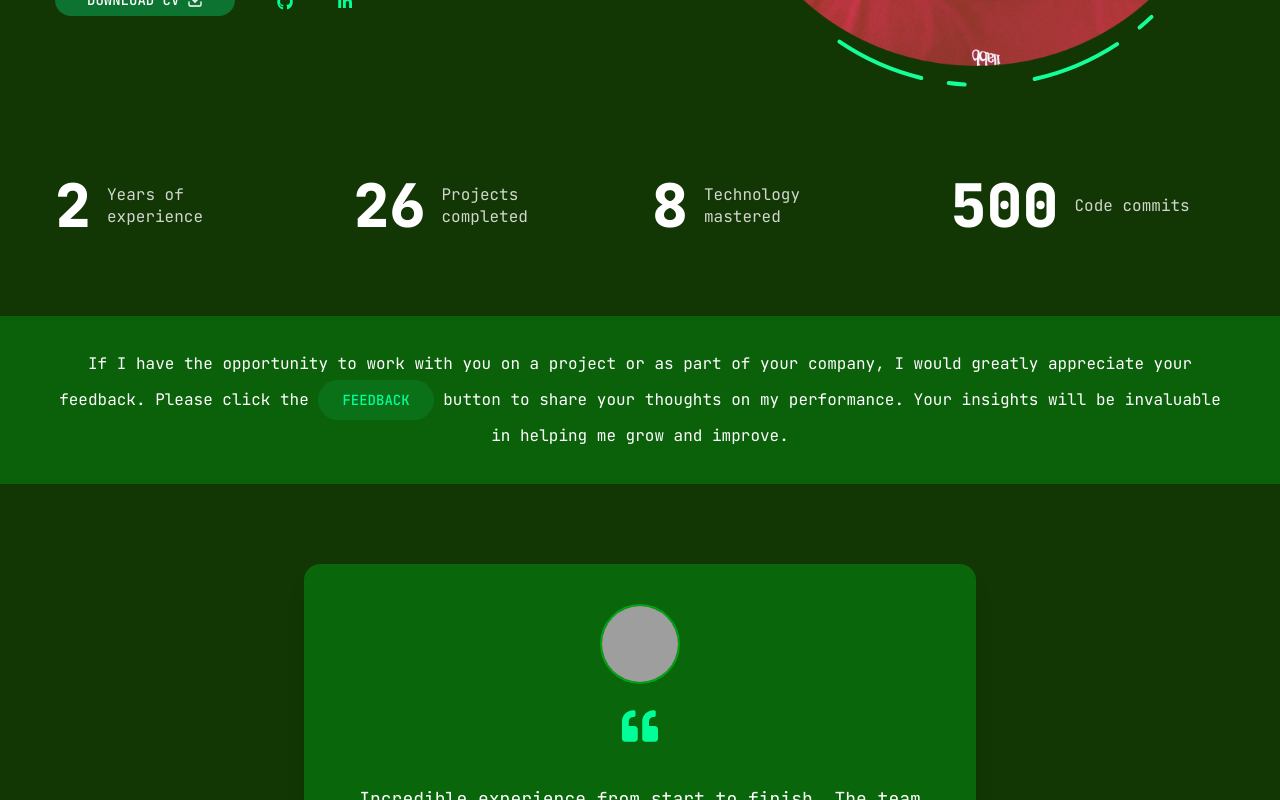
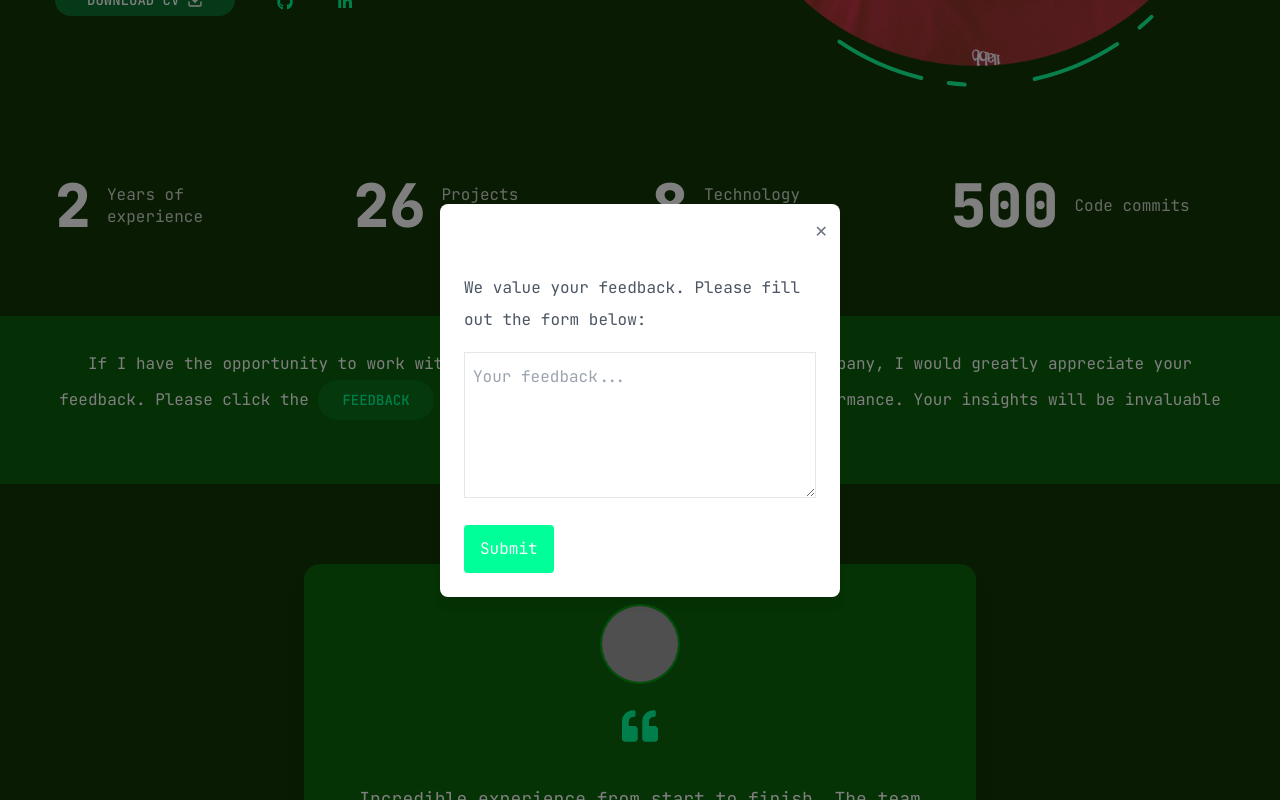
Before and after one commit to marktmng/mark-portfolio, a Next.js app: page / in a window 1280 px wide. Both pictures are taken after a click on the button "FEEDBACK". Shown: the part 586-1386 px from the top of the page. Built offline with nearby package versions, Linux system fonts and the light colour scheme; grey boxes are pictures that could not be loaded.

Commit message:
feedback page is added

```diff
--- a/app/page.jsx
+++ b/app/page.jsx
@@ -1,86 +1,72 @@
+"use client"; // Important for using useState
+
 import { Button } from "@/components/ui/button";
 import { FiDownload } from "react-icons/fi";
+import { useState } from "react";
 
+import FeedbackForm from "@/components/ui/FeedbackForm";
 import Photo from "@/components/ui/Photo";
 import Social from "@/components/ui/Social";
 import Stats from "@/components/ui/Stats";
 import Testimonials from "@/components/ui/Testimonials";
 
 const Home = () => {
+  const [isOpen, setIsOpen] = useState(false);
+
   return (
     <section className="h-full">
       <div className="container mx-auto">
-        {/* Flex container to handle layout for desktop and mobile */}
+        {/* Main content */}
         <div className="flex flex-col xl:flex-row items-center justify-between xl:pt-8 xl:pb-24">
-          {/* Text content */}
-          <div
-            className="text-center xl:text-left xl:mr-12 order-2 xl:order-1"
-            // Changed xl:order-none to xl:order-1 for desktop so the text appears first on the left
-          >
+          <div className="text-center xl:text-left xl:mr-12 order-2 xl:order-1">
             <span className="text-xl">Software Developer</span>
             <br />
             <h1 className="h1 mb-6">
               Hello I'm <span className="text-accent">Mark Tamang</span>
             </h1>
             <p className="max-w-[500px] mb-9 text-white/80">
-              I excel at crafting elegant experiences and I am proficient in
-              various programming languages and technologies.
+              I excel at crafting elegant experiences and I am proficient in various programming languages and technologies.
             </p>
-            {/* Buttons and social links */}
+            {/* Download CV & Social */}
             <div className="flex flex-col xl:flex-row items-center xl:items-start gap-8">
-              {/* Flex layout for buttons and social links */}
-              <Button
-                size="lg"
-                className="uppercase bg-accent/30 text-white hover:bg-accent/10 hover:text-accent"
-              >
+              <Button size="lg" className="uppercase bg-accent/30 text-white hover:bg-accent/10 hover:text-accent">
                 <a href="/CV.pdf" className="flex items-center gap-2" download>
                   <span>Download CV</span>
                   <FiDownload />
                 </a>
               </Button>
-              {/* Social links added inside a flex container */}
               <div className="mb-8 xl:mb-0">
-                <Social
-                  containerStyles="flex gap-6"
-                  iconStyles="w-9 h-9 border-accent rounded-full
-                   flex justify-center items-center text-accent text-base hover:bg-accent
-                    hover:text-primary hover:transition-all duration-500"
-                />
+                <Social containerStyles="flex gap-6" iconStyles="w-9 h-9 border-accent rounded-full flex justify-center items-center text-accent text-base hover:bg-accent hover:text-primary hover:transition-all duration-500" />
               </div>
             </div>
           </div>
           {/* Image Section */}
-          <div
-            className="order-1 xl:order-2 mb-8 xl:mb-0"
-            // Changed xl:order-none to xl:order-2 for desktop so the image appears on the right
-          >
+          <div className="order-1 xl:order-2 mb-8 xl:mb-0">
             <Photo />
           </div>
         </div>
       </div>
       <div className="flex flex-col gap-20 mx-auto">
         <Stats />
+        {/* Feedback Section */}
         <div className="bg-[#02a312]/40 flex justify-center py-8">
           <div className="container flex flex-col xl:flex-col items-center xl:items-start gap-8">
             <p className="text-center">
-              If I have the opportunity to work with you on a project or as part
-              of your company, I would greatly appreciate your feedback. Please
-              click the{" "}
+              If I have the opportunity to work with you on a project or as part of your company, I would greatly appreciate your feedback. Please click the{" "}
               <Button
-                className="uppercase bg-yellow-400 text-[#24292f]/70
-              hover:bg-accent/10 hover:text-accent
-              focus:bg-accent/10 focus:text-accent
-              active:bg-accent/10 active:text-accent"
+                onClick={() => setIsOpen(true)}
+                className="uppercase bg-yellow-400 text-[#24292f]/70 hover:bg-accent/10 hover:text-accent focus:bg-accent/10 focus:text-accent active:bg-accent/10 active:text-accent"
               >
                 feedback
               </Button>{" "}
-              button to share your thoughts on my performance. Your insights
-              will be invaluable in helping me grow and improve.
+              button to share your thoughts on my performance. Your insights will be invaluable in helping me grow and improve.
             </p>
           </div>
         </div>
         <Testimonials />
       </div>
+      {/* Feedback Modal */}
+      {isOpen && <FeedbackForm setIsOpen={setIsOpen} />}
     </section>
   );
 };
--- /dev/null
+++ b/components/ui/FeedbackForm.jsx
@@ -0,0 +1,46 @@
+"use client"; // Ensure this is a client component
+
+import { useEffect } from "react";
+
+const FeedbackForm = ({ setIsOpen }) => {
+  // Close the modal when clicking outside of it
+  useEffect(() => {
+    const handleEsc = (event) => {
+      if (event.key === "Escape") {
+        setIsOpen(false);
+      }
+    };
+    window.addEventListener("keydown", handleEsc);
+    return () => window.removeEventListener("keydown", handleEsc);
+  }, [setIsOpen]);
+
+  return (
+    <div className="fixed inset-0 bg-black bg-opacity-50 flex justify-center items-center z-50">
+      <div className="bg-white p-6 rounded-lg shadow-lg w-[400px] relative">
+        <button
+          onClick={() => setIsOpen(false)}
+          className="absolute top-3 right-3 text-gray-500 hover:text-gray-700"
+        >
+          ✕
+        </button>
+        <h2 className="text-xl font-semibold mb-4">Feedback Form</h2>
+        <p className="text-gray-600">
+          We value your feedback. Please fill out the form below:
+        </p>
+        <textarea
+          className="w-full border p-2 mt-4"
+          rows="4"
+          placeholder="Your feedback..."
+        />
+        <button
+          onClick={() => setIsOpen(false)}
+          className="mt-4 bg-accent text-white px-4 py-2 rounded hover:bg-accent/80"
+        >
+          Submit
+        </button>
+      </div>
+    </div>
+  );
+};
+
+export default FeedbackForm;
```
